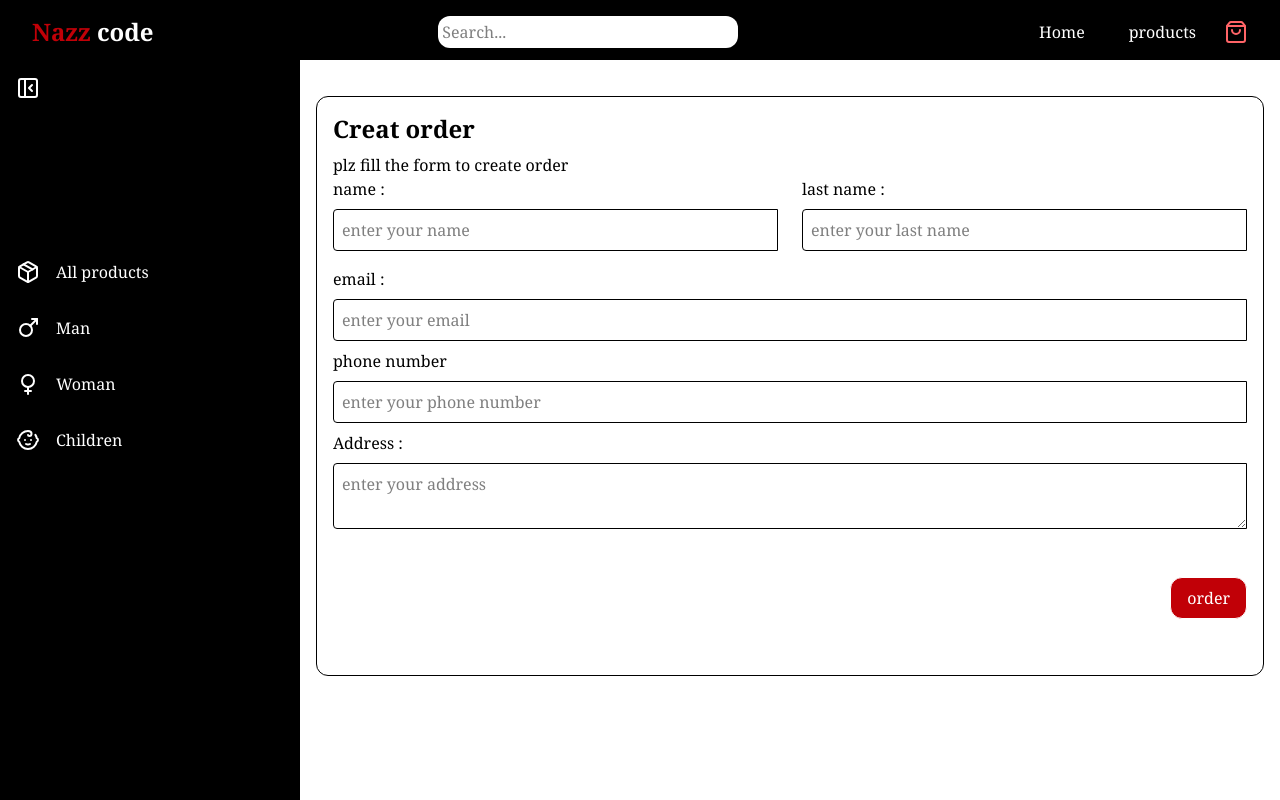
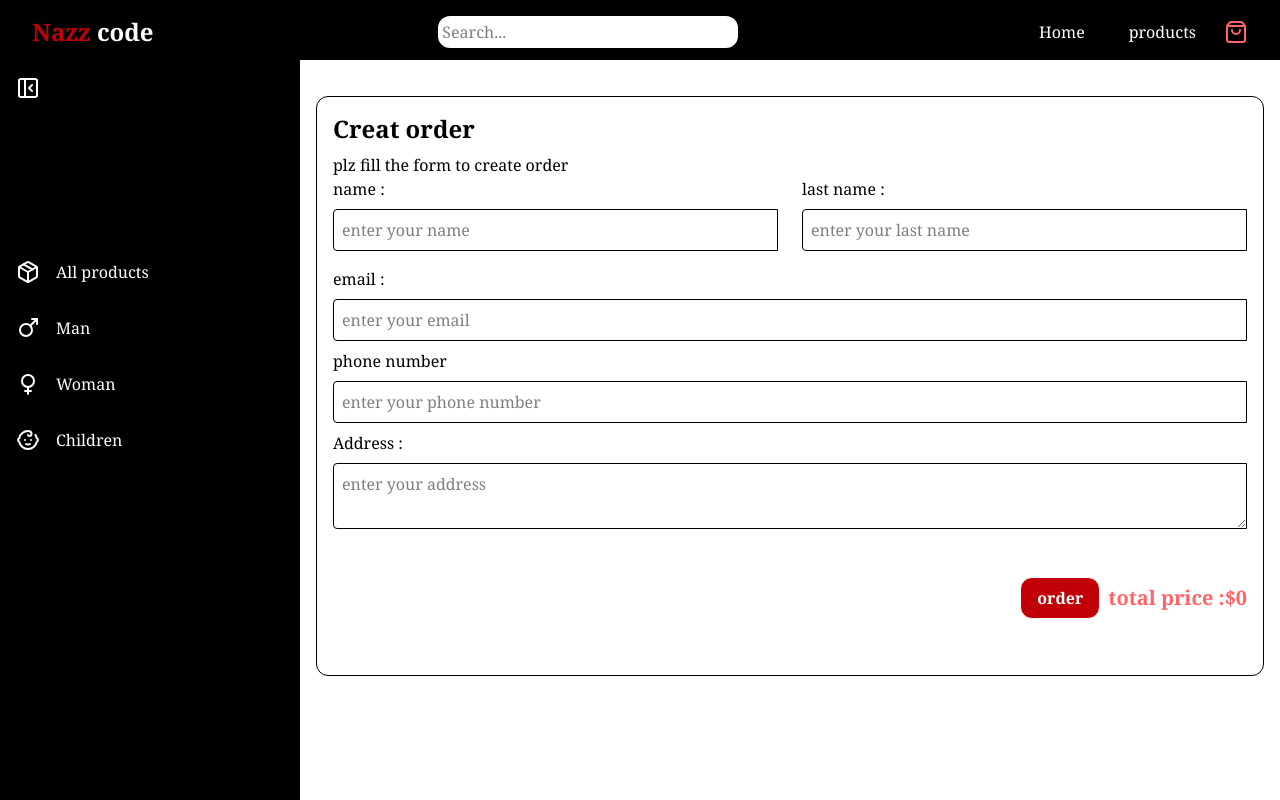
Before and after one commit to nasser-ahm/react-ecom, a React (Vite) app: page /react-ecom/Checkout in a window 1280 px wide. Shown: the top 800 px of the page. Built offline with nearby package versions, Linux system fonts and the light colour scheme.

Commit message:
add cart to checkout page

```diff
--- a/src/components/cartcontext.jsx
+++ b/src/components/cartcontext.jsx
@@ -66,6 +66,7 @@ export function CartProvider({ children }) {
         decreaseQuantity,
         deleteItem,
         totalPrice,
+
       }}
     >
       {children}
--- a/src/pages/Checkout.jsx
+++ b/src/pages/Checkout.jsx
@@ -20,6 +20,9 @@ function Checkout({opensidebar}) {
   const {
         cart,
        totalPrice,
+       increaseQuantity,
+        decreaseQuantity,
+        deleteItem,
 } = useContext(CartContext);
 
   return (
@@ -50,8 +53,9 @@ function Checkout({opensidebar}) {
         <label htmlFor="Address">Address :</label>
         <textarea value={form.address} required onChange={(e) => setform({...form , address: e.target.value})} type="text" placeholder="enter your address" className="border rounded-s px-2 py-2 mb-2 w-full"/>
         </div>
-        <div className="flex justify-end w-full pt-10">
-          <button className="px-4 py-2 rounded-xl text-white border bg-red-700 cursor-pointer" type="submit">order</button>
+        <div className="flex justify-end w-full pt-10 items-center gap-2">
+          <button className="px-4 py-2 rounded-xl text-white border bg-red-700 cursor-pointer font-bold hover:bg-red-500 transition-all duration-300" type="submit">order</button>
+          <p className="font-bold text-xl text-red-400">total price :${totalPrice}</p>
         </div>
       </form>
       <div className="pt-10 gap-4 flex flex-col">
@@ -63,8 +67,13 @@ function Checkout({opensidebar}) {
             <div className="flex flex-col gap-2">
               <h2 className="text-2xl ">{item.name}</h2>
               <div className="flex gap-4">
-              <p className="font-bold text-xl">price :${item.price}</p>
-              <p className="font-bold text-xl text-red-400">total price :${totalPrice}</p>
+              <p className="font-bold text-xl">price :${item.price * item.quantity}</p>
+              </div>
+               <div className="flex gap-2 items-center justify-center text-2xl">
+                <button className=" px-2 py-1 hover:bg-gray-100 cursor-pointer" onClick={() => {decreaseQuantity(item.id)}}>-</button>
+                <span>{item.quantity}</span>
+                <button className=" px-2 py-1 hover:bg-gray-100 cursor-pointer" onClick={() => {increaseQuantity(item.id)}}>+</button>
+                <button className=" bg-red-700 text-white px-2 py-1 rounded-md hover:bg-red-600 transition cursor-pointer text-sm" onClick={() => {deleteItem(item.id)}}>x</button>
               </div>
               </div>
         </div>
```
